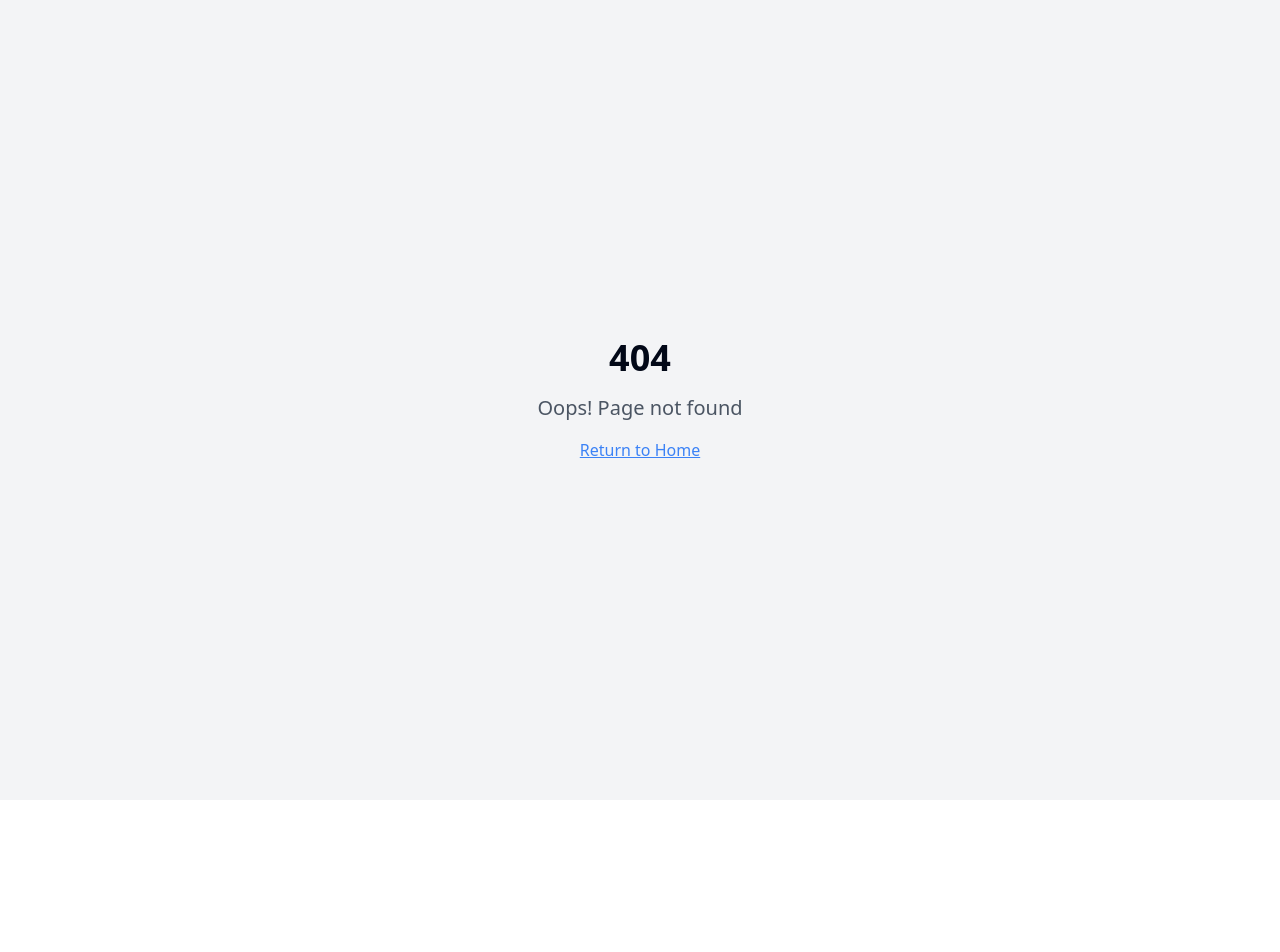
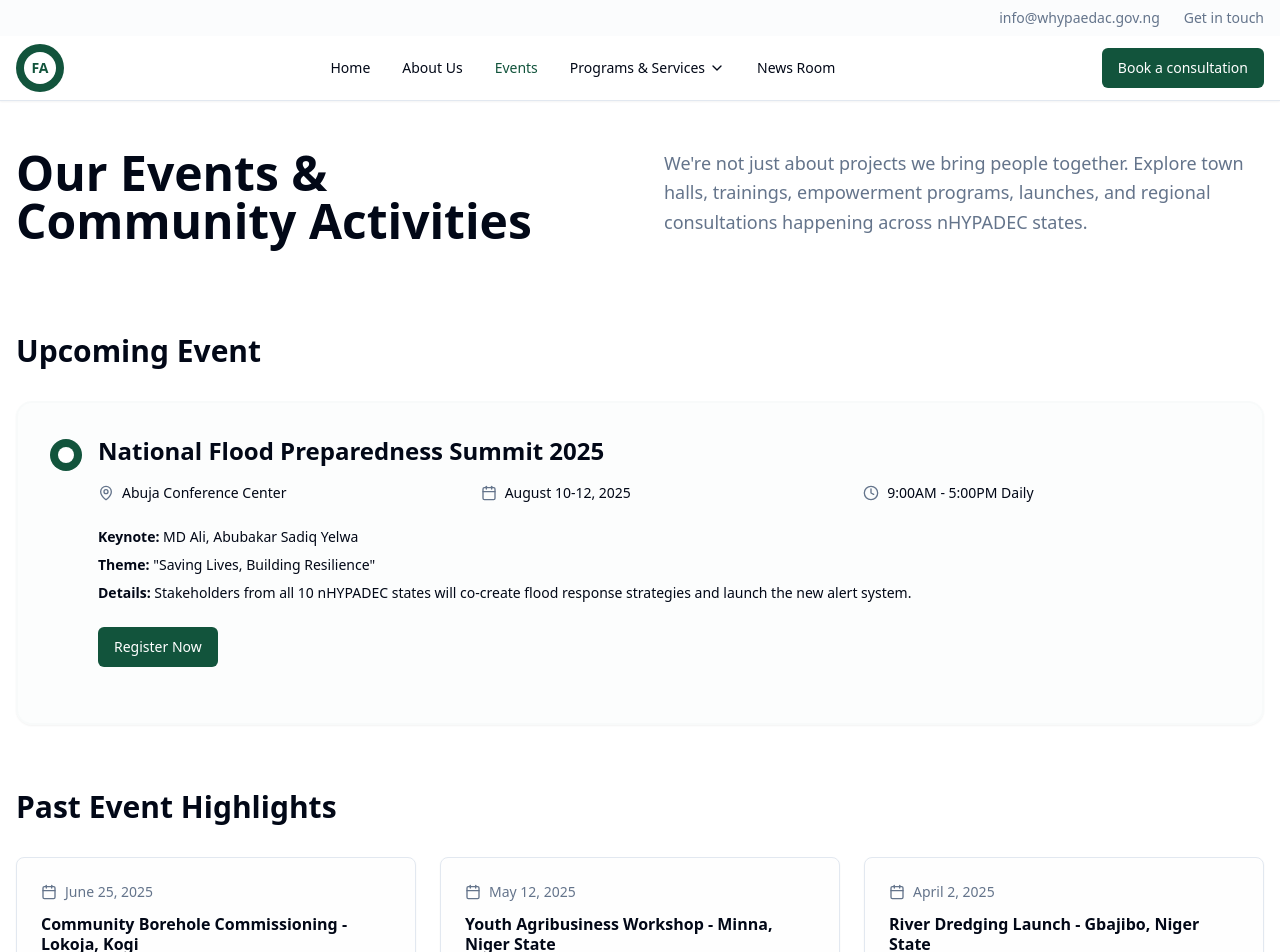
Before and after one commit to softdiddy/react-zen-canvas, a React (Vite) app: page /events in a window 1280 px wide. Before the commit this address had no page. Shown: the top 952 px of the page. Before the commit the page ends 800 px from the top, so only its background shows below. Built offline with nearby package versions, Linux system fonts and the light colour scheme.

Commit message:
Update Events page

```diff
--- a/src/App.jsx
+++ b/src/App.jsx
@@ -5,6 +5,7 @@ import { QueryClient, QueryClientProvider } from "@tanstack/react-query";
 import { BrowserRouter, Routes, Route } from "react-router-dom";
 import Index from "./pages/Index.jsx";
 import About from "./pages/About.jsx";
+import Events from "./pages/Events.jsx";
 import NotFound from "./pages/NotFound.jsx";
 
 const queryClient = new QueryClient();
@@ -18,6 +19,7 @@ const App = () => (
         <Routes>
           <Route path="/" element={<Index />} />
           <Route path="/about" element={<About />} />
+          <Route path="/events" element={<Events />} />
           {/* ADD ALL CUSTOM ROUTES ABOVE THE CATCH-ALL "*" ROUTE */}
           <Route path="*" element={<NotFound />} />
         </Routes>
--- a/src/components/Header.jsx
+++ b/src/components/Header.jsx
@@ -1,13 +1,16 @@
 import { Menu, X, ChevronDown } from 'lucide-react';
 import { useState } from 'react';
+import { Link, useLocation } from 'react-router-dom';
 import { Button } from './ui/button';
 
 const Header = () => {
   const [isMenuOpen, setIsMenuOpen] = useState(false);
+  const location = useLocation();
 
   const navigation = [
-    { name: 'Home', href: '#' },
-    { name: 'About Us', href: '#about' },
+    { name: 'Home', href: '/' },
+    { name: 'About Us', href: '/about' },
+    { name: 'Events', href: '/events' },
     { name: 'Programs & Services', href: '#services', hasDropdown: true },
     { name: 'News Room', href: '#news' }
   ];
@@ -39,6 +42,7 @@ const Header = () => {
           {/* Desktop Navigation */}
           <nav className="hidden md:flex items-center space-x-8">
             {navigation.map((item) => (
+              item.href.startsWith('#') ? (
                 <a
                   key={item.name}
                   href={item.href}
@@ -47,6 +51,20 @@ const Header = () => {
                   <span>{item.name}</span>
                   {item.hasDropdown && <ChevronDown className="h-4 w-4" />}
                 </a>
+              ) : (
+                <Link
+                  key={item.name}
+                  to={item.href}
+                  className={`transition-colors text-sm font-medium flex items-center space-x-1 ${
+                    location.pathname === item.href
+                      ? 'text-primary'
+                      : 'text-foreground hover:text-primary'
+                  }`}
+                >
+                  <span>{item.name}</span>
+                  {item.hasDropdown && <ChevronDown className="h-4 w-4" />}
+                </Link>
+              )
             ))}
           </nav>
 
@@ -75,6 +93,7 @@ const Header = () => {
           <div className="md:hidden bg-background border-t">
             <div className="px-2 pt-2 pb-3 space-y-1">
               {navigation.map((item) => (
+                item.href.startsWith('#') ? (
                   <a
                     key={item.name}
                     href={item.href}
@@ -83,6 +102,20 @@ const Header = () => {
                   >
                     {item.name}
                   </a>
+                ) : (
+                  <Link
+                    key={item.name}
+                    to={item.href}
+                    className={`block px-3 py-2 text-sm font-medium ${
+                      location.pathname === item.href
+                        ? 'text-primary'
+                        : 'text-foreground hover:text-primary'
+                    }`}
+                    onClick={() => setIsMenuOpen(false)}
+                  >
+                    {item.name}
+                  </Link>
+                )
               ))}
               <div className="px-3 pt-2">
                 <Button className="w-full bg-primary hover:bg-primary/90 text-primary-foreground">
--- /dev/null
+++ b/src/pages/Events.jsx
@@ -0,0 +1,180 @@
+import Header from '../components/Header';
+import Footer from '../components/Footer';
+import { Button } from '../components/ui/button';
+import { Card, CardContent } from '../components/ui/card';
+import { Calendar, MapPin, Clock, User } from 'lucide-react';
+
+const Events = () => {
+  const upcomingEvent = {
+    title: 'National Flood Preparedness Summit 2025',
+    location: 'Abuja Conference Center',
+    date: 'August 10-12, 2025',
+    time: '9:00AM - 5:00PM Daily',
+    keynote: 'MD Ali, Abubakar Sadiq Yelwa',
+    theme: '"Saving Lives, Building Resilience"',
+    details: 'Stakeholders from all 10 nHYPADEC states will co-create flood response strategies and launch the new alert system.'
+  };
+
+  const pastEvents = [
+    {
+      date: 'June 25, 2025',
+      title: 'Community Borehole Commissioning - Lokoja, Kogi',
+      description: '12 solar-powered boreholes commissioned, impacting 10,000+ residents.',
+      type: 'commissioning'
+    },
+    {
+      date: 'May 12, 2025',
+      title: 'Youth Agribusiness Workshop - Minna, Niger State',
+      description: '12 solar-powered boreholes commissioned, impacting 10,000+ residents.',
+      type: 'workshop'
+    },
+    {
+      date: 'April 2, 2025',
+      title: 'River Dredging Launch - Gbajibo, Niger State',
+      description: '12 solar-powered boreholes commissioned, impacting 10,000+ residents.',
+      type: 'launch'
+    },
+    {
+      date: 'June 25, 2025',
+      title: 'Community Borehole Commissioning - Lokoja, Kogi',
+      description: '12 solar-powered boreholes commissioned, impacting 10,000+ residents.',
+      type: 'commissioning'
+    },
+    {
+      date: 'May 12, 2025',
+      title: 'Youth Agribusiness Workshop - Minna, Niger State',
+      description: '12 solar-powered boreholes commissioned, impacting 10,000+ residents.',
+      type: 'workshop'
+    },
+    {
+      date: 'April 2, 2025',
+      title: 'River Dredging Launch - Gbajibo, Niger State',
+      description: '12 solar-powered boreholes commissioned, impacting 10,000+ residents.',
+      type: 'launch'
+    },
+    {
+      date: 'June 25, 2025',
+      title: 'Community Borehole Commissioning - Lokoja, Kogi',
+      description: '12 solar-powered boreholes commissioned, impacting 10,000+ residents.',
+      type: 'commissioning'
+    },
+    {
+      date: 'May 12, 2025',
+      title: 'Youth Agribusiness Workshop - Minna, Niger State',
+      description: '12 solar-powered boreholes commissioned, impacting 10,000+ residents.',
+      type: 'workshop'
+    },
+    {
+      date: 'April 2, 2025',
+      title: 'River Dredging Launch - Gbajibo, Niger State',
+      description: '12 solar-powered boreholes commissioned, impacting 10,000+ residents.',
+      type: 'launch'
+    }
+  ];
+
+  return (
+    <div className="min-h-screen bg-background">
+      <Header />
+
+      <main className="container mx-auto px-4 py-12">
+        {/* Header Section */}
+        <div className="grid lg:grid-cols-2 gap-12 mb-16">
+          <div>
+            <h1 className="text-4xl md:text-5xl font-bold text-foreground mb-6">
+              Our Events & Community Activities
+            </h1>
+          </div>
+          <div>
+            <p className="text-lg text-muted-foreground leading-relaxed">
+              We're not just about projects we bring people together. Explore town halls, trainings, empowerment programs, launches, and regional consultations happening across nHYPADEC states.
+            </p>
+          </div>
+        </div>
+
+        {/* Upcoming Event Section */}
+        <section className="mb-16">
+          <h2 className="text-3xl font-bold text-foreground mb-8">Upcoming Event</h2>
+
+          <Card className="bg-accent/20 border-2 border-accent/30 rounded-2xl overflow-hidden">
+            <CardContent className="p-8">
+              <div className="flex items-start gap-4 mb-6">
+                <div className="w-8 h-8 bg-primary rounded-full flex items-center justify-center flex-shrink-0 mt-1">
+                  <div className="w-4 h-4 bg-white rounded-full"></div>
+                </div>
+                <div className="flex-1">
+                  <h3 className="text-2xl font-bold text-foreground mb-4">
+                    {upcomingEvent.title}
+                  </h3>
+
+                  <div className="grid md:grid-cols-3 gap-4 mb-6 text-sm">
+                    <div className="flex items-center gap-2">
+                      <MapPin className="w-4 h-4 text-muted-foreground" />
+                      <span>{upcomingEvent.location}</span>
+                    </div>
+                    <div className="flex items-center gap-2">
+                      <Calendar className="w-4 h-4 text-muted-foreground" />
+                      <span>{upcomingEvent.date}</span>
+                    </div>
+                    <div className="flex items-center gap-2">
+                      <Clock className="w-4 h-4 text-muted-foreground" />
+                      <span>{upcomingEvent.time}</span>
+                    </div>
+                  </div>
+
+                  <div className="space-y-2 mb-6 text-sm">
+                    <p><strong>Keynote:</strong> {upcomingEvent.keynote}</p>
+                    <p><strong>Theme:</strong> {upcomingEvent.theme}</p>
+                    <p><strong>Details:</strong> {upcomingEvent.details}</p>
+                  </div>
+
+                  <Button className="bg-primary hover:bg-primary/90">
+                    Register Now
+                  </Button>
+                </div>
+              </div>
+            </CardContent>
+          </Card>
+        </section>
+
+        {/* Past Events Section */}
+        <section>
+          <h2 className="text-3xl font-bold text-foreground mb-8">Past Event Highlights</h2>
+
+          <div className="grid md:grid-cols-2 lg:grid-cols-3 gap-6">
+            {pastEvents.map((event, index) => (
+              <Card key={index} className="bg-accent/10 hover:bg-accent/20 transition-colors">
+                <CardContent className="p-6">
+                  <div className="flex items-center gap-2 text-sm text-muted-foreground mb-3">
+                    <Calendar className="w-4 h-4" />
+                    <span>{event.date}</span>
+                  </div>
+
+                  <h3 className="font-bold text-foreground mb-3 leading-tight">
+                    {event.title}
+                  </h3>
+
+                  <p className="text-sm text-muted-foreground mb-4 leading-relaxed">
+                    {event.description}
+                  </p>
+
+                  <div className="flex gap-2">
+                    <Button variant="outline" size="sm" className="text-xs">
+                      View Photos
+                    </Button>
+                    <Button variant="ghost" size="sm" className="text-xs">
+                      Read More →
+                    </Button>
+                  </div>
+                </CardContent>
+              </Card>
+            ))}
+          </div>
+        </section>
+      </main>
+
+      <Footer />
+    </div>
+  );
+};
+
+export default Events;
```
Lines whose indentation alone changed are shown as unchanged.
